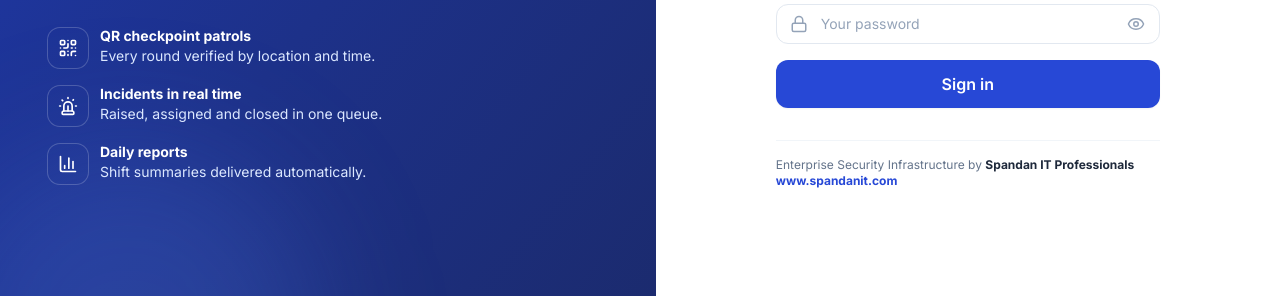
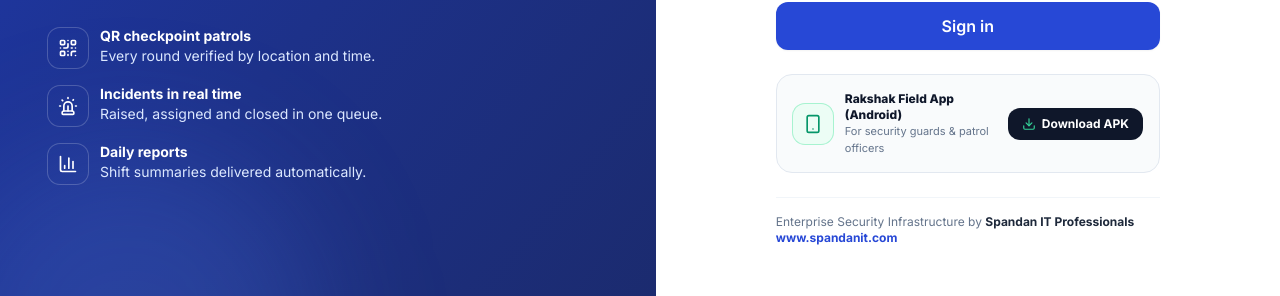
Before and after one commit to spandangrasim-design/RakshakApp, a React (Vite) app in the folder frontend/: page /login in a window 1280 px wide. Shown: the part 400-696 px from the top of the page. Built offline with nearby package versions, Linux system fonts and the light colour scheme; no server answers; what @react-pdf/renderer would draw is missing.

Commit message:
feat(login): add Android Field App (.APK) direct download card and MIME headers

```diff
--- a/frontend/src/pages/Login.tsx
+++ b/frontend/src/pages/Login.tsx
@@ -1,7 +1,7 @@
 import React, { useState } from 'react';
 import { useNavigate } from 'react-router-dom';
 import axios from 'axios';
-import { Lock, User, Shield, Eye, EyeOff, QrCode, Siren, BarChart3 } from 'lucide-react';
+import { Lock, User, Shield, Eye, EyeOff, QrCode, Siren, BarChart3, Smartphone, Download, AlertCircle } from 'lucide-react';
 
 interface LoginProps {
   onLoginSuccess?: (token: string, userData: any, modules?: any) => void;
@@ -14,7 +14,36 @@ const Login: React.FC<LoginProps> = ({ onLoginSuccess }) => {
   const [show, setShow] = useState(false);
   const [error, setError] = useState('');
   const [isLoading, setIsLoading] = useState(false);
+  const [apkChecking, setApkChecking] = useState(false);
+  const [apkNotice, setApkNotice] = useState('');
   const navigate = useNavigate();
+
+  const apkUrl = (import.meta as any).env?.VITE_APK_DOWNLOAD_URL || '/rakshak-field.apk';
+
+  const handleDownloadApk = async (e: React.MouseEvent<HTMLAnchorElement>) => {
+    if (/^https?:\/\//i.test(apkUrl)) return; // External release URL downloads directly
+    e.preventDefault();
+    setApkNotice('');
+    setApkChecking(true);
+    try {
+      const res = await fetch(apkUrl, { method: 'HEAD' });
+      const contentType = (res.headers.get('content-type') || '').toLowerCase();
+      if (!res.ok || contentType.includes('text/html')) {
+        setApkNotice('APK package is not uploaded yet. Place rakshak-field.apk in frontend/public/ or set VITE_APK_DOWNLOAD_URL.');
+        return;
+      }
+      const link = document.createElement('a');
+      link.href = apkUrl;
+      link.download = 'rakshak-field.apk';
+      document.body.appendChild(link);
+      link.click();
+      document.body.removeChild(link);
+    } catch {
+      setApkNotice('Unable to reach APK download file. Please verify network connection.');
+    } finally {
+      setApkChecking(false);
+    }
+  };
 
   const handleLogin = async (e: React.FormEvent) => {
     e.preventDefault();
@@ -109,7 +138,39 @@ const Login: React.FC<LoginProps> = ({ onLoginSuccess }) => {
             <button type="submit" disabled={isLoading} className="btn-primary w-full !min-h-[48px] text-base">{isLoading ? 'Signing in…' : 'Sign in'}</button>
           </form>
 
-          <p className="mt-8 border-t border-slate-100 pt-4 text-center text-xs text-slate-500 lg:text-left">
+          {/* Android Field App (.APK) Direct Download */}
+          <div className="mt-6 rounded-2xl border border-slate-200 bg-slate-50/80 p-4">
+            <div className="flex items-center justify-between gap-3">
+              <div className="flex items-center gap-3">
+                <div className="flex h-10 w-10 shrink-0 items-center justify-center rounded-xl bg-emerald-50 text-emerald-600 ring-1 ring-emerald-200">
+                  <Smartphone className="h-5 w-5" />
+                </div>
+                <div>
+                  <div className="text-xs font-extrabold text-slate-900">Rakshak Field App (Android)</div>
+                  <div className="text-[11px] text-slate-500">For security guards &amp; patrol officers</div>
+                </div>
+              </div>
+
+              <a
+                href={apkUrl}
+                download="rakshak-field.apk"
+                onClick={handleDownloadApk}
+                className="inline-flex shrink-0 items-center gap-1.5 rounded-xl bg-slate-900 px-3.5 py-2 text-xs font-bold text-white shadow-xs transition hover:bg-slate-800"
+              >
+                <Download className="h-3.5 w-3.5 text-emerald-400" />
+                {apkChecking ? 'Checking…' : 'Download APK'}
+              </a>
+            </div>
+
+            {apkNotice && (
+              <div className="mt-2.5 flex items-start gap-1.5 rounded-lg border border-amber-200 bg-amber-50 px-2.5 py-2 text-[11px] font-medium text-amber-800">
+                <AlertCircle className="mt-0.5 h-3.5 w-3.5 shrink-0 text-amber-600" />
+                <span>{apkNotice}</span>
+              </div>
+            )}
+          </div>
+
+          <p className="mt-6 border-t border-slate-100 pt-4 text-center text-xs text-slate-500 lg:text-left">
             Enterprise Security Infrastructure by <span className="font-bold text-slate-800">Spandan IT Professionals</span>
             <br /><a href="https://spandanit.com" target="_blank" rel="noopener noreferrer" className="font-bold text-brand-600 hover:underline">www.spandanit.com</a>
           </p>
```
Also changed, not shown: 1 other file (tests, documents, lock files or other folders).
